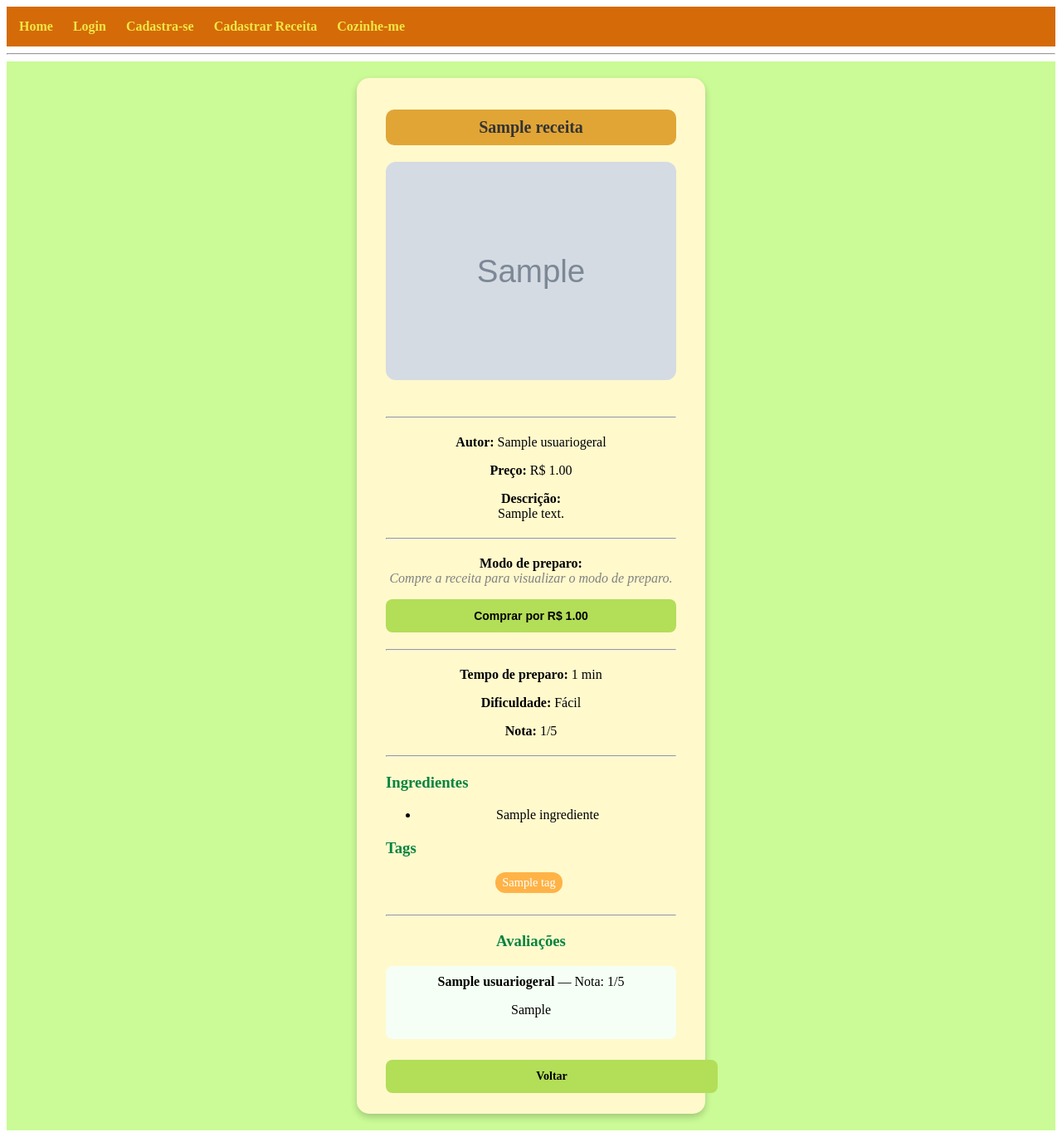
After one commit to leandramts/Cookmasters_github, a Django app: page /receitas/visualizar/1/ in a window 1280 px wide. The commit adds this page. Shown: the whole page at 83% size. Run offline with Django 5.2, Linux system fonts and the light colour scheme; tables that the repository leaves empty hold one stand-in row (values such as "Sample post"); grey boxes marked "Sample" are stand-in pictures.

Commit message:
Add: Visualizar Receita, compra, avaliações

```diff
--- a/cookmasters_app/urls.py
+++ b/cookmasters_app/urls.py
@@ -17,6 +17,11 @@ urlpatterns = [
 
     # Rotas de Receitas
     path('receitas/cadastrar/', views.cadastrar_receita, name='cadastrar_receita'),
+    path('receitas/visualizar/<int:receita_id>/', views.visualizar_receita, name='visualizar_receita'),
+    path("receita/<int:receita_id>/comprar/", views.comprar_receita, name="comprar_receita"),
+    path('receitas/<int:receita_id>/pagamento/', views.selecionar_pagamento, name='selecionar_pagamento'),
+    path("receitas/<int:receita_id>/avaliar/", views.avaliar_receita, name="avaliar_receita"),
+
 
     #Rotas de Visualizacao
     path("chefe/<int:id>/", views.visualizar_chefe, name="visualizar_chefe"),
--- a/cookmasters_app/views.py
+++ b/cookmasters_app/views.py
@@ -4,9 +4,11 @@ from django.contrib import messages
 from django.contrib.auth import login, logout, authenticate
 from django.contrib.auth.decorators import login_required
 from django.db import transaction
-from .models import E_UsuarioGeral, E_Chefe, E_Consumidor, E_Receita, E_Ingrediente, E_Tag
+from .models import E_UsuarioGeral, E_Chefe, E_Consumidor, E_Receita, E_Ingrediente, E_Tag, E_Compra, E_Pagamento, E_Avaliacoes
 from django.core.exceptions import ObjectDoesNotExist, ValidationError
 from django.db.models import Count,Q
+from decimal import Decimal
+from django.db.models import Avg
 
 
 def home_view(request):
@@ -238,3 +240,158 @@ def cozinhe_me(request):
     }
 
     return render(request, "F_Tela_CozinheMe.html", context)
+
+def visualizar_receita(request, receita_id):
+    receita = get_object_or_404(E_Receita, id=receita_id)
+
+    modo_liberado = False
+    avaliou = False
+
+    consumidor = None
+
+    if request.user.is_authenticated:
+        consumidor = E_Consumidor.objects.filter(usuario=request.user).first()
+
+        if consumidor:
+            # Verifica se comprou
+            modo_liberado = E_Compra.objects.filter(
+                consumidor=consumidor,
+                receita=receita
+            ).exists()
+
+            # Verifica se já avaliou
+            avaliou = E_Avaliacoes.objects.filter(
+                consumidor=consumidor,   # ✅ AGORA ESTÁ CORRETO
+                receita=receita
+            ).exists()
+
+    contexto = {
+        'receita': receita,
+        'autor': receita.autor,
+        'nome': receita.nome,
+        'preco': receita.preco,
+        'descricao': receita.descricao,
+        'modo_de_preparo': receita.modo_de_preparo,
+        'tempo_preparo': receita.tempo_preparo,
+        'dificuldade': receita.get_dificuldade_display(),
+        'nota': receita.nota,
+        'tags': receita.tags.all(),
+        'ingredientes': receita.ingredientes.all(),
+        'foto': receita.foto.url if receita.foto else None,
+        'modo_liberado': modo_liberado,
+        'avaliou': avaliou,
+    }
+
+    return render(request, 'F_Tela_Visualizar_Receita.html', contexto)
+
+
+
+
+@login_required
+def comprar_receita(request, receita_id):
+    receita = get_object_or_404(E_Receita, id=receita_id)
+
+    try:
+        consumidor = E_Consumidor.objects.get(usuario=request.user)
+    except E_Consumidor.DoesNotExist:
+        messages.error(request, "Somente consumidores podem comprar receitas.")
+        return redirect("visualizar_receita", receita_id=receita_id)
+
+    if E_Compra.objects.filter(consumidor=consumidor, receita=receita).exists():
+        messages.info(request, "Você já comprou esta receita.")
+        return redirect("visualizar_receita", receita_id=receita_id)
+
+    E_Compra.objects.create(consumidor=consumidor, receita=receita)
+
+    messages.success(request, "Compra realizada! Modo de preparo liberado.")
+    return redirect("visualizar_receita", receita_id=receita_id)
+
+
+
+
+@login_required
+def selecionar_pagamento(request, receita_id):
+    receita = get_object_or_404(E_Receita, id=receita_id)
+
+    try:
+        consumidor = E_Consumidor.objects.get(usuario=request.user)
+    except E_Consumidor.DoesNotExist:
+        messages.error(request, "Somente consumidores podem comprar.")
+        return redirect("visualizar_receita", receita_id=receita_id)
+
+    if request.method == "POST":
+        metodo = request.POST.get("tipo_pagamento")
+
+        if metodo not in ["pix", "credito", "debito"]:
+            messages.error(request, "Método de pagamento inválido.")
+            return redirect("selecionar_pagamento", receita_id=receita_id)
+
+        taxa_adm = receita.preco * Decimal("0.10")
+
+        pagamento = E_Pagamento.objects.create(
+            consumidor=consumidor,
+            tipo_pagamento=metodo,
+            preco_total=receita.preco,
+            taxa_adm=taxa_adm,
+        )
+
+        E_Compra.objects.create(
+            consumidor=consumidor,
+            receita=receita,
+            pagamento=pagamento
+        )
+
+        messages.success(request, "Pagamento realizado com sucesso!")
+        return redirect("visualizar_receita", receita_id=receita_id)
+
+    return render(request, "F_Tela_Pagamento.html", {
+        "receita": receita,
+        "preco": receita.preco,
+    })
+
+@login_required
+def avaliar_receita(request, receita_id):
+    receita = get_object_or_404(E_Receita, id=receita_id)
+
+    # só consumidor pode avaliar
+    try:
+        consumidor = E_Consumidor.objects.get(usuario=request.user)
+    except E_Consumidor.DoesNotExist:
+        messages.error(request, "Somente consumidores podem avaliar receitas.")
+        return redirect("visualizar_receita", receita_id=receita_id)
+
+    # Só avalia se comprou
+    if not E_Compra.objects.filter(consumidor=consumidor, receita=receita).exists():
+        messages.error(request, "Você precisa comprar para avaliar esta receita.")
+        return redirect("visualizar_receita", receita_id=receita_id)
+
+    # POST = enviar avaliação
+    if request.method == "POST":
+        nota = int(request.POST.get("nota"))
+        comentario = request.POST.get("comentario", "")
+
+        # Impedir avaliação duplicada
+        if E_Avaliacoes.objects.filter(consumidor=consumidor, receita=receita).exists():
+            messages.error(request, "Você já avaliou esta receita.")
+            return redirect("visualizar_receita", receita_id=receita_id)
+
+        E_Avaliacoes.objects.create(
+            receita=receita,
+            consumidor=consumidor,
+            nota=nota,
+            comentario=comentario
+        )
+
+        # Atualizar nota média da receita
+        from django.db.models import Avg
+        media = E_Avaliacoes.objects.filter(receita=receita).aggregate(avg=Avg('nota'))['avg']
+        receita.nota = media
+        receita.save()
+
+        messages.success(request, "Avaliação registrada com sucesso!")
+        return redirect("visualizar_receita", receita_id=receita_id)
+
+    # GET = mostrar formulário de avaliação
+    return render(request, "F_Tela_Avaliar_Receita.html", {
+        "receita": receita
+    })
--- a/templates/F_Tela_CozinheMe.html
+++ b/templates/F_Tela_CozinheMe.html
@@ -69,7 +69,11 @@
             ">
                 {% for receita in receitas %}
                     <div class="recipe-card" style="margin-bottom: 10px;">
-                        <h3>{{ receita.nome }}</h3>
+                        <h3>
+                            <a href="{% url 'visualizar_receita' receita.id %}" style="color:#088341; text-decoration:none;">
+                                {{ receita.nome }}
+                            </a>
+                        </h3>
                         <p><strong>Autor:</strong> {{ receita.autor.usuario.nome }}</p>
                         <p>
                             <strong>Ingredientes:</strong><br>
--- /dev/null
+++ b/templates/F_Tela_Visualizar_Receita.html
@@ -0,0 +1,106 @@
+{% extends 'base.html' %}
+{% load static %}
+
+{% block content %}
+<div class="home-bg">
+
+    <div class="container-auth" style="max-width: 700px; margin: 0 auto;">
+
+        <!-- Nome da receita -->
+        <h1>{{ nome }}</h1>
+
+        <!-- Foto -->
+        {% if foto %}
+            <img src="{{ foto }}"
+                 alt="Foto da receita"
+                 style="width: 100%; border-radius: 12px; margin-bottom: 20px;">
+        {% endif %}
+
+        <hr style="margin: 20px 0;">
+
+        <!-- Informações principais -->
+        <p><strong>Autor:</strong> {{ autor }}</p>
+        <p><strong>Preço:</strong> R$ {{ preco }}</p>
+        <p><strong>Descrição:</strong><br> {{ descricao }}</p>
+
+        <hr style="margin: 20px 0;">
+
+        <!-- MODO DE PREPARO -->
+        {% if modo_liberado %}
+            <p><strong>Modo de preparo:</strong><br> {{ modo_de_preparo }}</p>
+        {% else %}
+            <p><strong>Modo de preparo:</strong><br>
+                <span style="color: grey; font-style: italic;">
+                    Compre a receita para visualizar o modo de preparo.
+                </span>
+            </p>
+
+            <!-- BOTÃO DE COMPRAR -->
+            <form method="POST" action="{% url 'selecionar_pagamento' receita.id %}">
+                {% csrf_token %}
+                <button class="botao-link" type="submit" style="margin-top: 15px;">
+                    Comprar por R$ {{ preco }}
+                </button>
+            </form>
+        {% endif %}
+
+        <hr style="margin: 20px 0;">
+
+        <p><strong>Tempo de preparo:</strong> {{ tempo_preparo }} min</p>
+        <p><strong>Dificuldade:</strong> {{ dificuldade }}</p>
+        <p><strong>Nota:</strong> {{ nota }}/5</p>
+
+        <hr style="margin: 20px 0;">
+
+        <!-- Ingredientes -->
+        <h3 style="color:#088341; text-align:left;">Ingredientes</h3>
+        <ul>
+            {% for i in ingredientes %}
+                <li>{{ i.nome }}</li>
+            {% endfor %}
+        </ul>
+
+        <!-- Tags -->
+        <h3 style="color:#088341; text-align:left; margin-top:20px;">Tags</h3>
+        {% if tags %}
+            {% for tag in tags %}
+                <span class="tag">{{ tag.nome }}</span>
+            {% endfor %}
+        {% else %}
+            <p class="no-tag">Nenhuma tag informada</p>
+        {% endif %}
+
+        <br><br>
+
+        <!-- ⭐ Avaliações (visíveis para todos) ⭐ -->
+        <hr>
+        <h3 style="color:#088341;">Avaliações</h3>
+        {% for avaliacao in receita.e_avaliacoes_set.all %}
+            <div style="margin-bottom: 10px; padding:10px; background:#f5fff5; border-radius:8px;">
+                <strong>{{ avaliacao.consumidor.usuario.nome }}</strong> — Nota: {{ avaliacao.nota }}/5
+                <p>{{ avaliacao.comentario }}</p>
+            </div>
+        {% empty %}
+            <p>Nenhuma avaliação ainda.</p>
+        {% endfor %}
+
+        <!-- Botão para avaliar (só aparece se comprou e ainda não avaliou) -->
+        {% if modo_liberado and not avaliou %}
+            <form method="GET" action="{% url 'avaliar_receita' receita.id %}">
+                <button type="submit" class="botao-link" style="margin-top: 15px;">
+                    Avaliar receita
+                </button>
+            </form>
+        {% elif avaliou %}
+            <p><strong>Você já avaliou esta receita.</strong></p>
+        {% endif %}
+
+        <!-- Botão voltar -->
+        <a href="{% url 'home' %}" class="botao-link" style="margin-top: 25px;">
+            Voltar
+        </a>
+
+    </div>
+
+</div>
+{% endblock %}
```
Also changed, not shown: cookmasters_app/models.py (+32 -4 lines), templates/F_Tela_Avaliar_Receita.html (added, +37 -0 lines), templates/F_Tela_Pagamento.html (added, +40 -0 lines), templates/home.html (+7 -1 lines), cookmasters_app/migrations/0008_e_compra.py (added), cookmasters_app/migrations/0009_e_compra_pagamento_alter_e_pagamento_tipo_pagamento.py (added), cookmasters_app/migrations/0010_alter_e_avaliacoes_consumidor.py (added).
